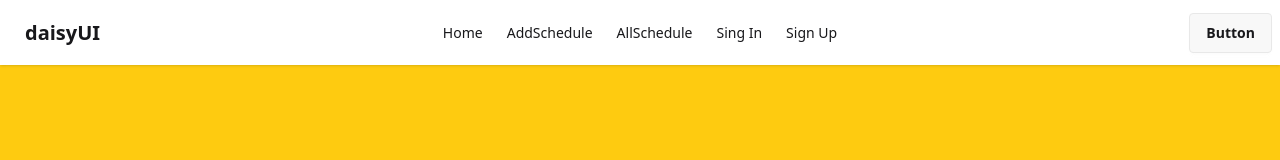
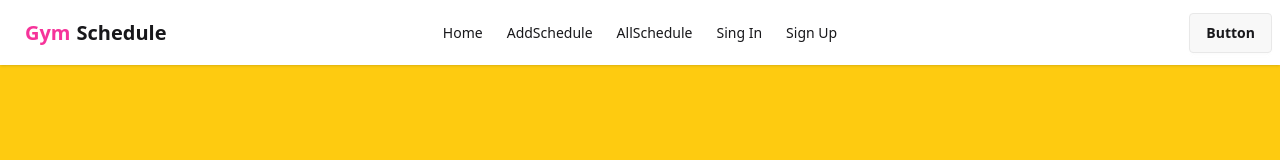
Before and after one commit to emamuddin10/Projects39-Gym-Schedule, a React (Vite) app: page / in a window 1280 px wide. Shown: the top 160 px of the page. Built offline with nearby package versions, Linux system fonts and the light colour scheme.

Commit message:
added header

```diff
--- a/src/pages/Header.jsx
+++ b/src/pages/Header.jsx
@@ -28,14 +28,14 @@ const Header = () => {
             className="menu menu-sm dropdown-content bg-base-100 rounded-box z-1 mt-3 w-52 p-2 shadow"
           >
             <li><Link to='/'>Home</Link></li>
-            <li><Link to='/AddSchedule'>AddSchedule</Link></li>
-            <li><Link to='/AllSchedule'>AllSchedule</Link></li>
+            <li><Link to='/addSchedule'>AddSchedule</Link></li>
+            <li><Link to='/allSchedule'>AllSchedule</Link></li>
             <li><Link to='/singIn'>Sing In</Link></li>
             <li><Link to='/SingUp'>Sign Up</Link></li>
 
           </ul>
         </div>
-        <a className="btn btn-ghost text-xl">daisyUI</a>
+        <a className="btn btn-ghost text-xl"><span className="text-pink-500">Gym</span> Schedule</a>
       </div>
       <div className="navbar-center hidden lg:flex">
         <ul className="menu menu-horizontal px-1">
```
